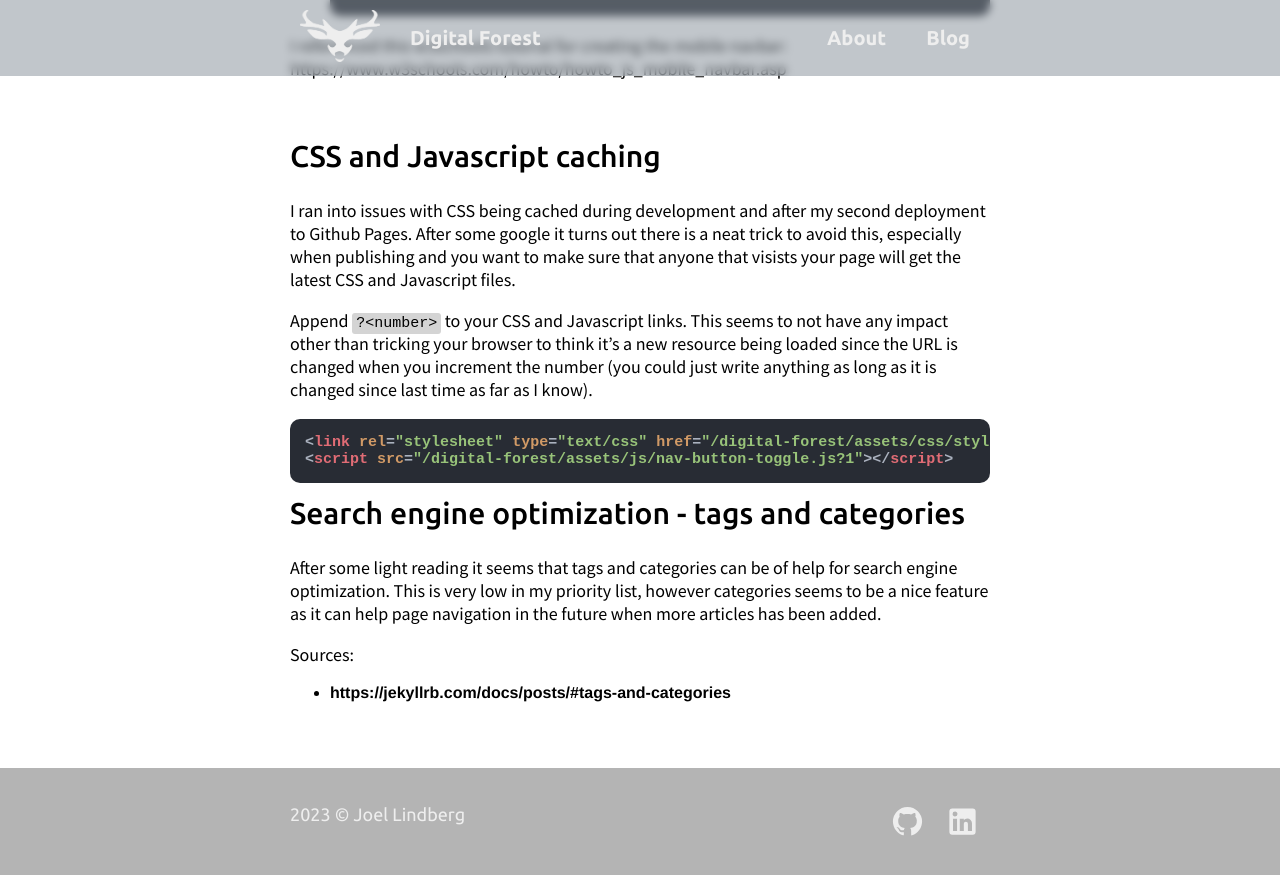
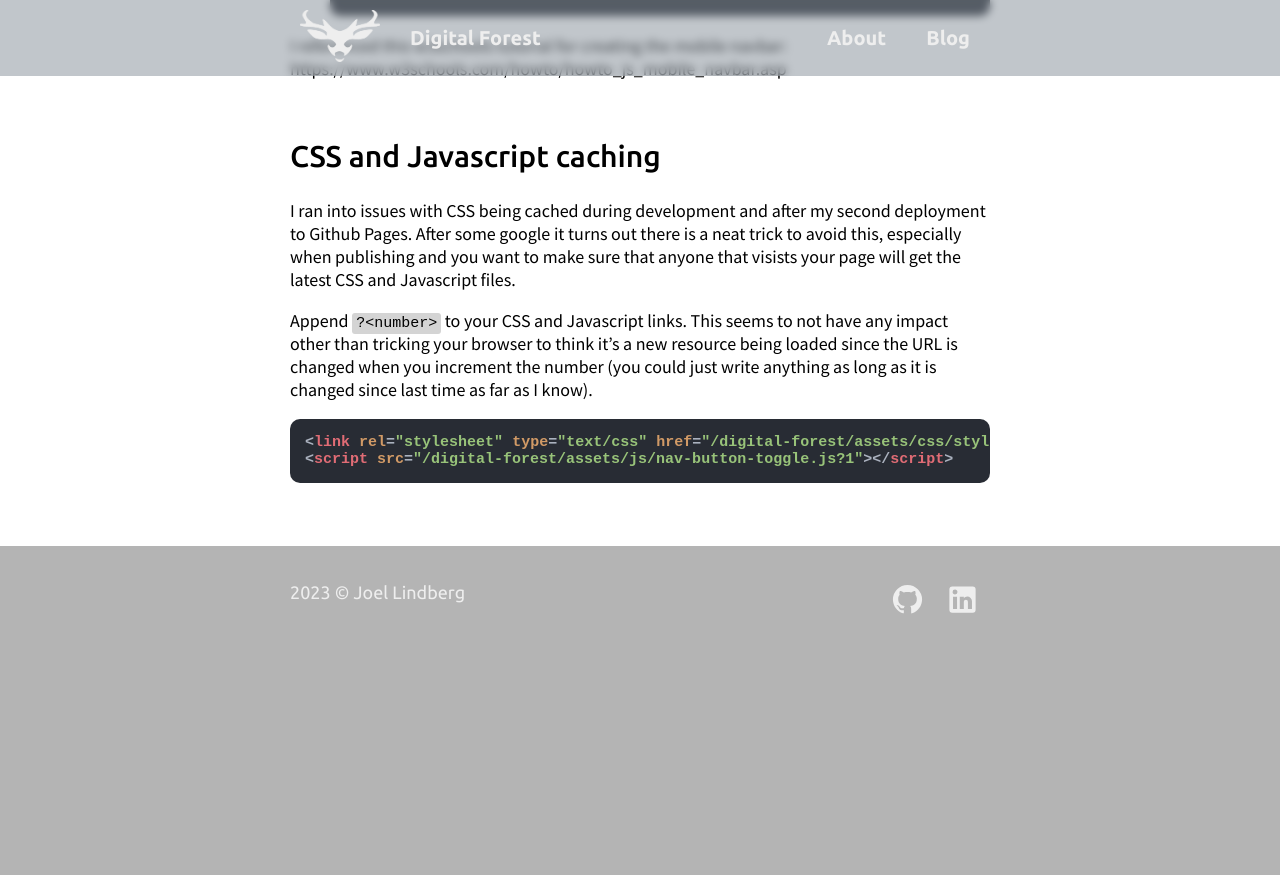
Before and after one commit to JoelLindberg/digital-forest, a Jekyll site: the page built from _posts/development/2023-06-04-creating-digital-forest.md, in a window 1280 px wide and 900 px high, scrolled down 4648 px. Shown: the top 875 px of the window. Built offline with Jekyll 4.4.1, drawn with Linux system fonts in a browser that asks for light colours; after the commit the page ends 5326 px from its top, so only the background shows below that.

Commit message:
Updated post

```diff
--- a/_posts/development/2023-06-04-creating-digital-forest.md
+++ b/_posts/development/2023-06-04-creating-digital-forest.md
@@ -203,13 +203,3 @@ Append `?<number>` to your CSS and Javascript links. This seems to not have any
 <link rel="stylesheet" type="text/css" href="{{ site.baseurl }}/assets/css/styles.css?1">
 <script src="{{ site.baseurl }}/assets/js/nav-button-toggle.js?1"></script>
 ~~~
-
-## Search engine optimization - tags and categories
-
-After some light reading it seems that tags and categories can be of help for search engine optimization. This is very low in my priority list, however categories seems to be a nice feature as it can help page navigation in the future when more articles has been added.
-
-
-
-Sources:
-
-* https://jekyllrb.com/docs/posts/#tags-and-categories
```
